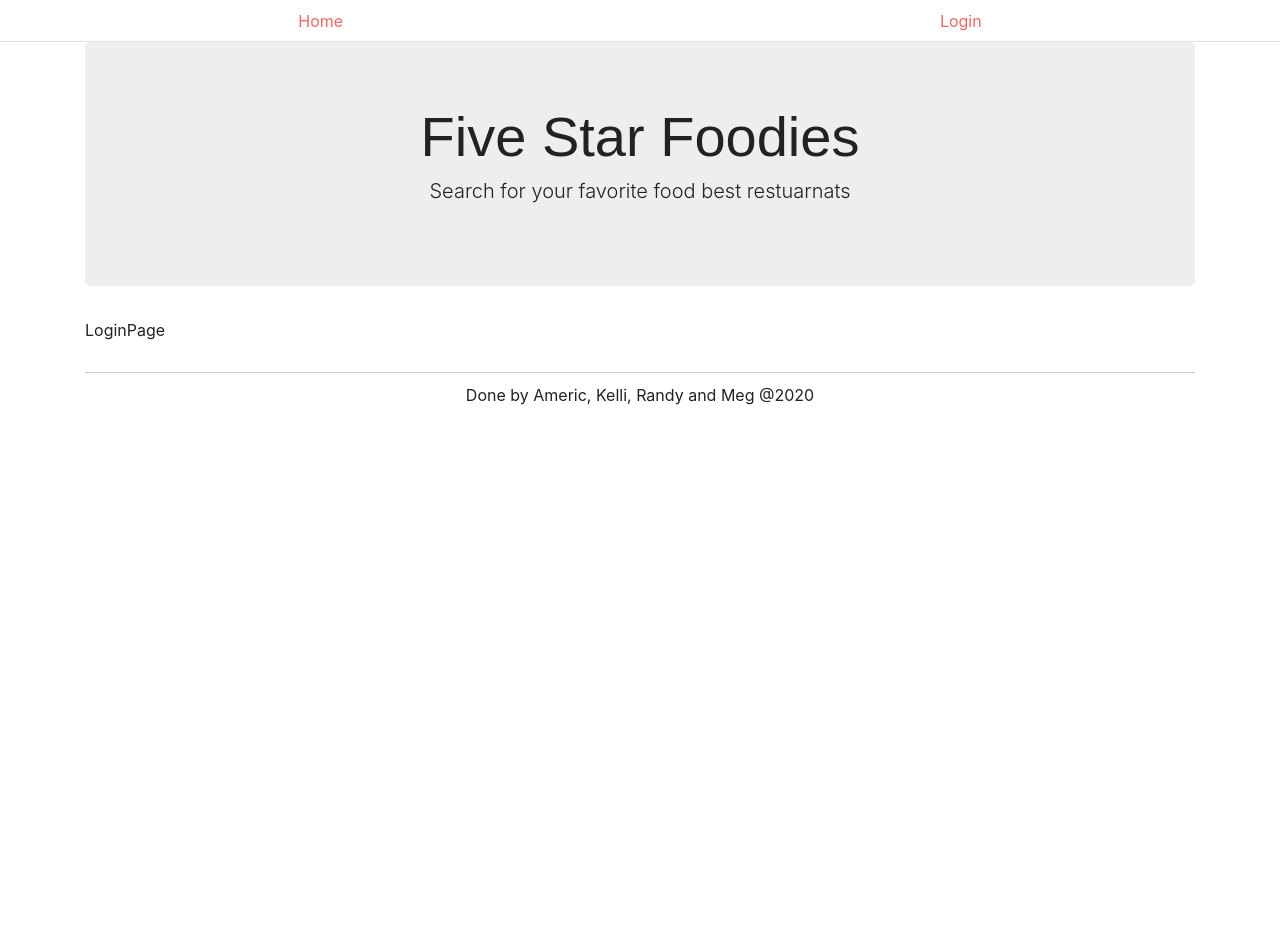
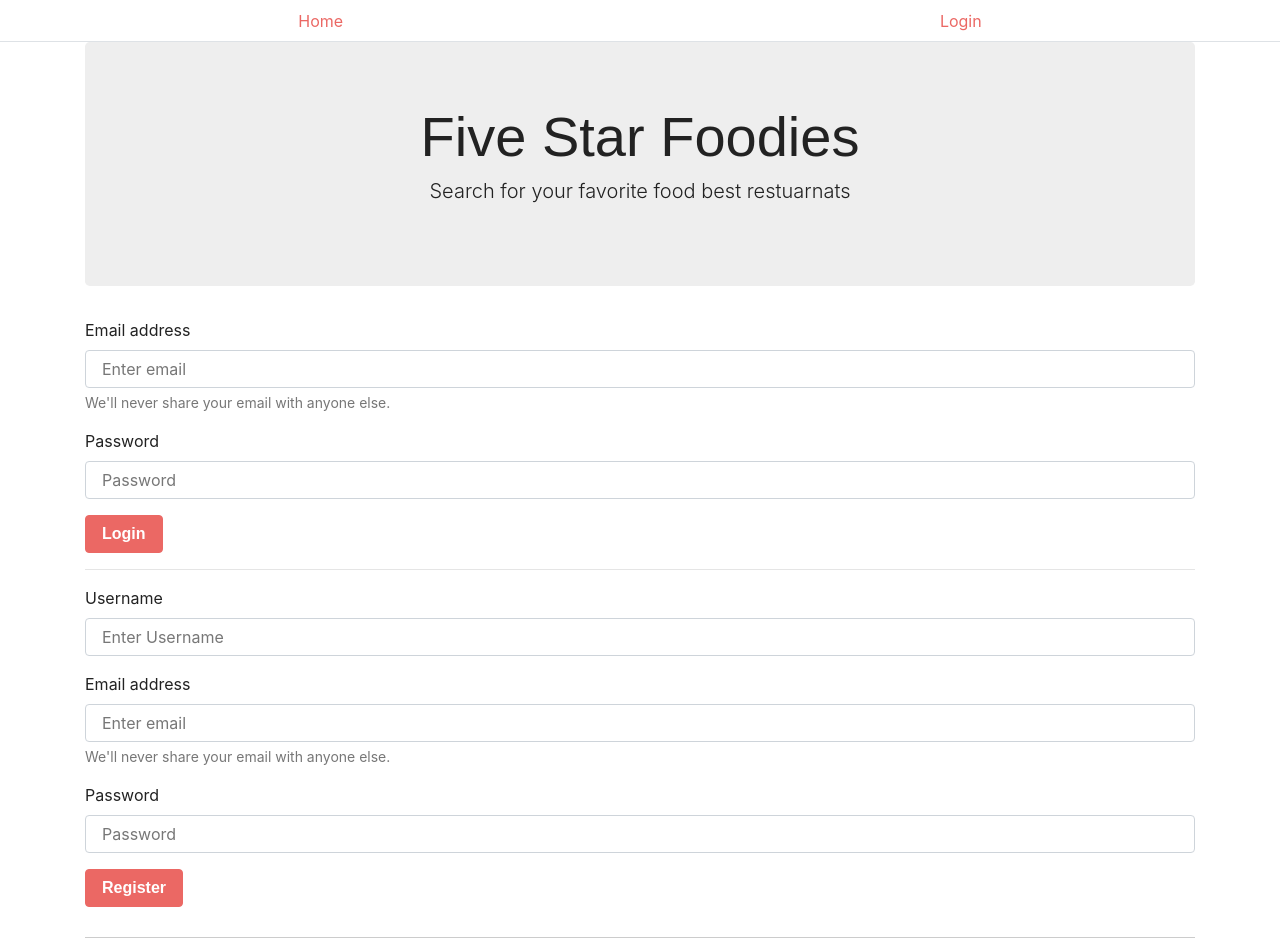
Before and after one commit to meghedi/class-project-three, a React (Create React App) app in the folder client/: page /Login in a window 1280 px wide. Shown: the top 951 px of the page. Before the commit the page ends 800 px from the top, so only its background shows below. Built offline with nearby package versions, Linux system fonts and the light colour scheme; no server answers; a web font is replaced by a local one.

Commit message:
added api function in api.js and added code to searchResultscontainer for search through search input

```diff
--- a/client/package.json
+++ b/client/package.json
@@ -7,6 +7,7 @@
     "@testing-library/jest-dom": "^4.2.4",
     "@testing-library/react": "^9.5.0",
     "@testing-library/user-event": "^7.2.1",
+    "dotenv": "^8.2.0",
     "react": "^16.13.1",
     "react-dom": "^16.13.1",
     "react-scripts": "3.4.1"
--- /dev/null
+++ b/client/src/components/SearchForm.js
@@ -0,0 +1,25 @@
+import React from "react";
+
+function SearchForm(props) {
+    return (
+      <form>
+        <div className="form-group">
+          <label htmlFor="search">Search:</label>
+          <input
+            name="search"
+            type="text"
+            className="form-control"
+            placeholder="Search for your favorite food"
+            id="search"
+            onChange={props.handleInputChange}
+          />
+          <button onClick={props.handleFormSubmit} className="btn btn-primary mt-3">
+            Search
+          </button>
+        </div>
+      </form>
+    );
+  }
+
+
+export default SearchForm;
--- /dev/null
+++ b/client/src/components/SearchResults.js
@@ -0,0 +1,22 @@
+import React from "react";
+
+function SearchResults(props) {
+  return(
+    <>
+    {props.results.length ? (
+    <ul className="list-group">
+      {props.results.map(result => (
+        <li className="list-group-item mb-3" key={result.id}>
+          here
+        </li>
+      ))}
+    </ul>
+    ):(
+      <h3>No Results to Display</h3>
+    )}
+    </>
+  );
+}
+
+
+export default SearchResults;
--- /dev/null
+++ b/client/src/components/SearchResultsContainer.js
@@ -0,0 +1,44 @@
+import React, { useState } from "react";
+import SearchForm from "./SearchForm";
+import SearchResults from "./SearchResults";
+import API from "../utils/API";
+
+function SearchResultContainer() {
+  const [searchState, setSearchState] = useState("");
+  const [resultState, setResultState] = useState([]);
+
+  let searcbyFood = (query) => {
+    API.search(query)
+    .then((response) => {
+      console.log(response.data.businesses);
+      setResultState([...response.data.businesses]);
+    })
+    .catch((err) => {
+      console.log(err);
+    });
+  };
+
+  function handleFormSubmit(e) {
+    e.preventDefault();
+    const searchRequest = {
+      term: searchState,
+      location: "91206",
+      rating: "5",
+      limit: 5
+    };
+    searcbyFood(searchRequest);
+  }
+
+  const handleInputChange = event => {
+    setSearchState(event.target.value);
+  };
+
+  return (
+    <div>
+      <SearchForm search={searchState} handleFormSubmit={handleFormSubmit} handleInputChange={handleInputChange} />
+      <SearchResults results={resultState} />
+    </div>
+  );
+}
+
+export default SearchResultContainer;
--- a/client/src/components/pages/Login.js
+++ b/client/src/components/pages/Login.js
@@ -1,14 +1,77 @@
-import React from 'react';
-import Wrapper from '../Wrapper';
-import Footer from '../Footer';
+import React from "react";
+import Wrapper from "../Wrapper";
+import Footer from "../Footer";
 
-function Login(){
-    return(
-        <Wrapper>
-       <p>LoginPage</p>
-       <Footer />
-       </Wrapper>
-    );
+function Login() {
+  return (
+    <Wrapper>
+      <form>
+        <div class="form-group">
+          <label for="exampleInputEmail1">Email address</label>
+          <input
+            type="email"
+            class="form-control"
+            id="exampleInputEmail1"
+            aria-describedby="emailHelp"
+            placeholder="Enter email"
+          />
+          <small id="emailHelp" class="form-text text-muted">
+            We'll never share your email with anyone else.
+          </small>
+        </div>
+        <div class="form-group">
+          <label for="exampleInputPassword1">Password</label>
+          <input
+            type="password"
+            class="form-control"
+            id="exampleInputPassword1"
+            placeholder="Password"
+          />
+        </div>
+        <button type="submit" class="btn btn-primary">
+          Login
+        </button>
+      </form>
+      <hr />
+      <form>
+      <div class="form-group">
+          <label for="exampleInputEmail1">Username</label>
+          <input
+            type="text"
+            class="form-control"
+            placeholder="Enter Username"
+          />
+
+        </div>
+        <div class="form-group">
+          <label for="exampleInputEmail1">Email address</label>
+          <input
+            type="email"
+            class="form-control"
+            id="exampleInputEmail1"
+            aria-describedby="emailHelp"
+            placeholder="Enter email"
+          />
+          <small id="emailHelp" class="form-text text-muted">
+            We'll never share your email with anyone else.
+          </small>
+        </div>
+        <div class="form-group">
+          <label for="exampleInputPassword1">Password</label>
+          <input
+            type="password"
+            class="form-control"
+            id="exampleInputPassword1"
+            placeholder="Password"
+          />
+        </div>
+        <button type="submit" class="btn btn-primary">
+          Register
+        </button>
+      </form>
+      <Footer />
+    </Wrapper>
+  );
 }
 
 export default Login;
--- a/client/src/components/pages/Search.js
+++ b/client/src/components/pages/Search.js
@@ -1,11 +1,12 @@
 import React from "react";
+import SearchResultContainer from '../SearchResultsContainer';
 import Wrapper from "../Wrapper";
 import Footer from "../Footer";
 
 function Search() {
   return (
     <Wrapper>
-      <p>Search Page</p>
+      <SearchResultContainer />
       <Footer />
     </Wrapper>
   );
--- /dev/null
+++ b/client/src/utils/API.js
@@ -0,0 +1,40 @@
+import axios from "axios";
+//const yelp = require("yelp-fusion");
+//const apiKey = "o5HhUGaDptnmXsGrv9Loixmmkgl5FNTr-nifpItqiewCBLSbenwrRRNBNGVCRO9cMFG3d5Q05CqrZ-6ASV8ypE-rkDWLpk5WZKINMW364ytOlR35Vq_1kkPYaYe7XnYx";
+const apiKey = process.env.REACT_APP_API_KEY;
+
+//const client = yelp.client(apiKey);
+
+export default {
+  search: function (searchRequest) {
+    //return client.search(searchRequest);
+    return axios.get(
+      `${"https://cors-anywhere.herokuapp.com/"}https://api.yelp.com/v3/businesses/search`,
+      {
+        headers: {
+          Authorization: `Bearer ${apiKey}`,
+          accept: "application/json",
+          "x-requested-with": "xmlhttprequest",
+          "Access-Control-Allow-Origin": "*",
+        },
+        params: searchRequest
+      }
+    );
+  },
+  // Gets all books
+  getRestaurants: function () {
+    return axios.get("/api/restaurants");
+  },
+  // Gets the book with the given id
+  getRestaurant: function (id) {
+    return axios.get("/api/restaurants/" + id);
+  },
+  // Deletes the book with the given id
+  deleteRestaurant: function (id) {
+    return axios.delete("/api/restaurants/" + id);
+  },
+  // Saves a book to the database
+  saveRestaurant: function (bookData) {
+    return axios.post("/api/restaurants", bookData);
+  },
+};
--- a/package.json
+++ b/package.json
@@ -21,9 +21,11 @@
   },
   "dependencies": {
     "axios": "^0.19.2",
+    "dotenv": "^8.2.0",
     "express": "^4.16.3",
     "if-env": "^1.0.4",
     "mongoose": "^5.9.13",
-    "react-router-dom": "^5.2.0"
+    "react-router-dom": "^5.2.0",
+    "yelp-fusion": "^3.0.0"
   }
 }
```
Also changed, not shown: client/src/components/SavedSearches.js (added), 2 other files (tests, documents, lock files or other folders).
